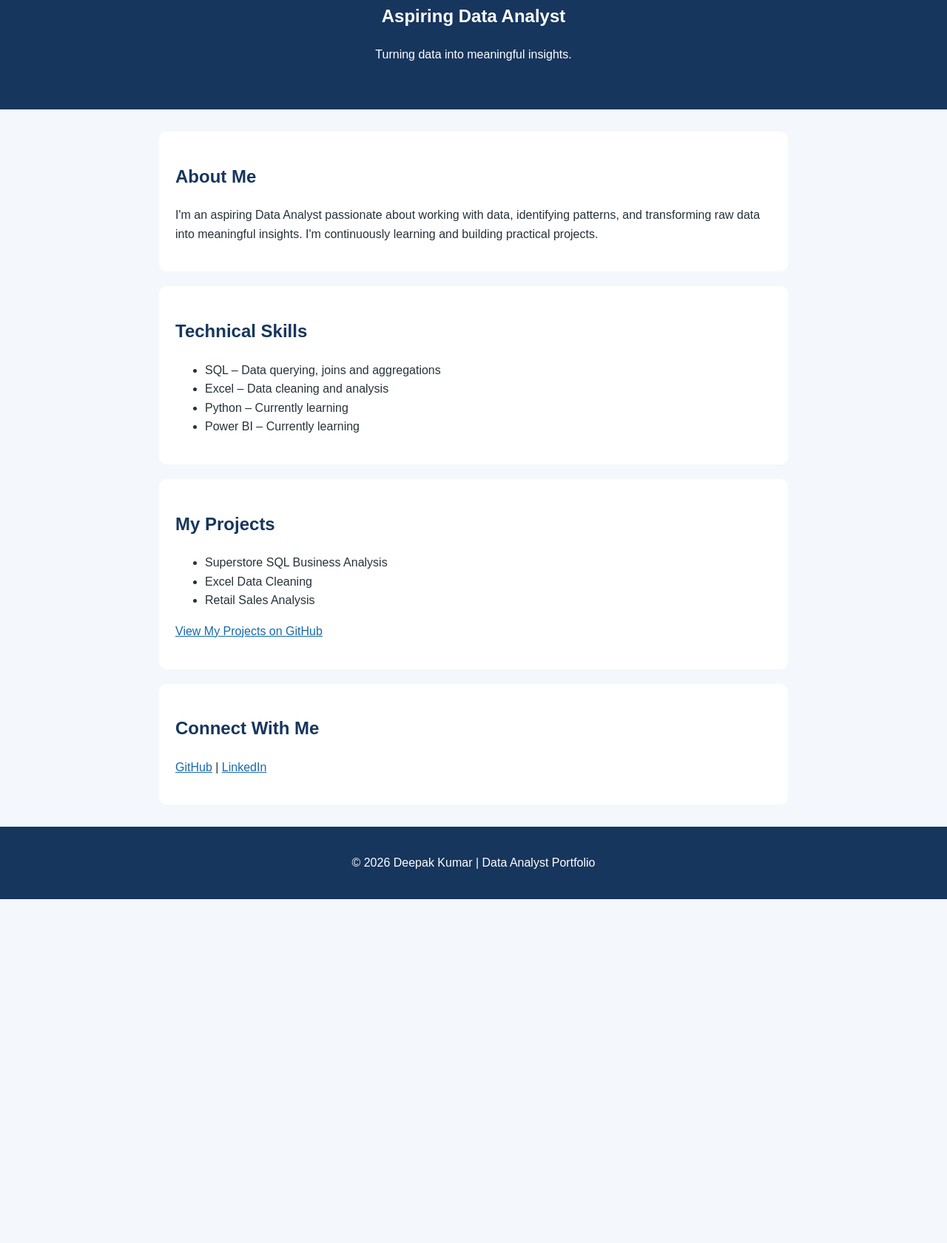
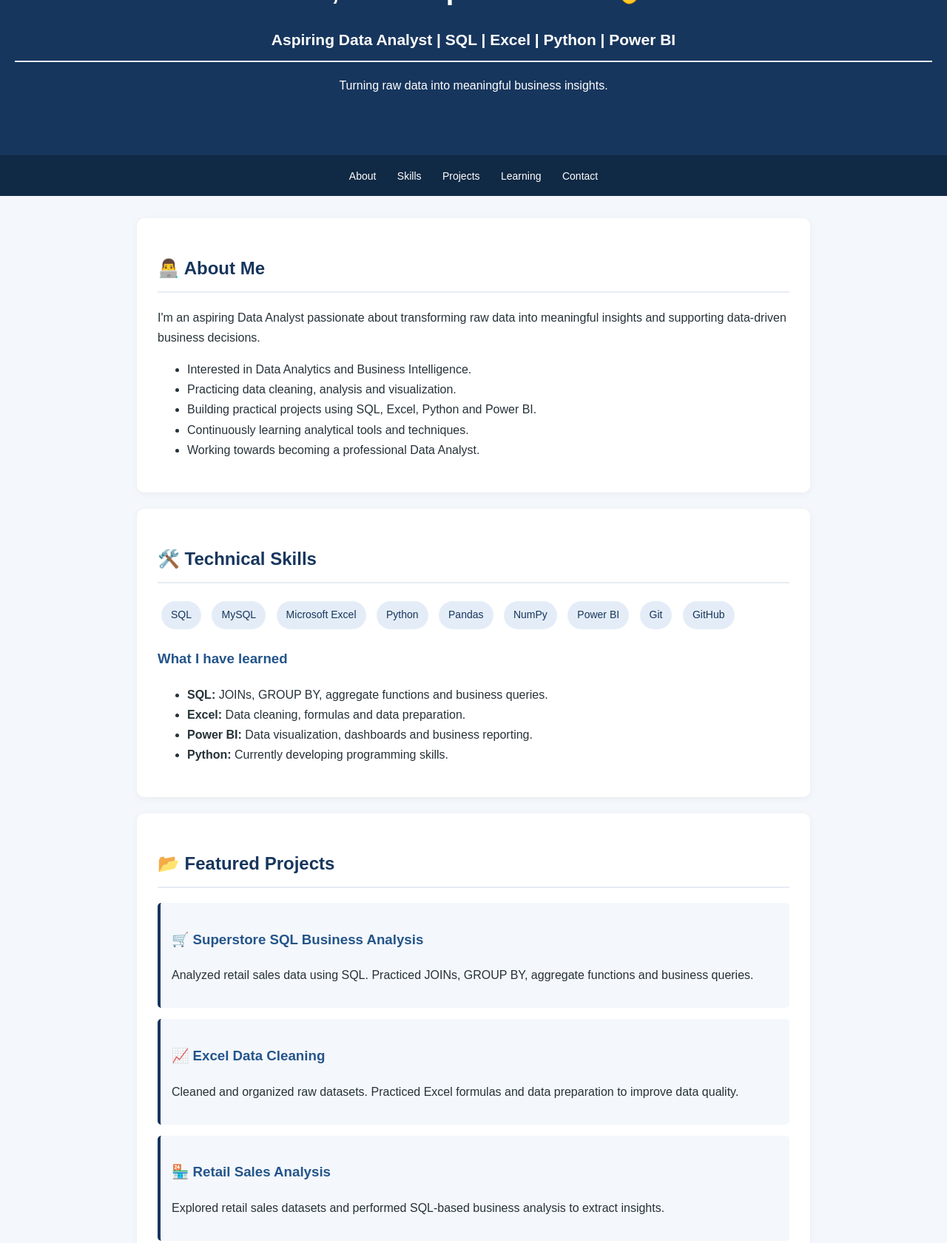
Before and after one commit to Deepak-24-lang/Data_Analyst, a plain HTML site: page index.html in a window 1280 px wide. Shown: the part 136-1817 px from the top of the page at 74% size. Before the commit the page ends 1352 px from the top, so only its background shows below. Drawn offline with Linux system fonts and the light colour scheme.

Commit message:
Revise index.html for enhanced portfolio presentation
Updated the portfolio layout and content for clarity and improved presentation.

```diff
--- a/index.html
+++ b/index.html
@@ -5,97 +5,301 @@
     <meta charset="UTF-8">
     <meta name="viewport" content="width=device-width, initial-scale=1.0">
     <title>Deepak Kumar | Data Analyst Portfolio</title>
+
     <style>
+        * {
+            box-sizing: border-box;
+        }
+
+        html {
+            scroll-behavior: smooth;
+        }
+
         body {
             font-family: Arial, sans-serif;
             background: #f4f7fb;
             color: #263238;
             margin: 0;
-            line-height: 1.6;
+            line-height: 1.7;
         }
+
         header {
             background: #17365d;
             color: white;
             text-align: center;
-            padding: 45px 20px;
+            padding: 65px 20px;
         }
+
+        header h1 {
+            font-size: 38px;
+            margin-bottom: 5px;
+        }
+
+        header h2 {
+            color: white;
+            font-size: 21px;
+        }
+
+        nav {
+            background: #102944;
+            padding: 14px;
+            text-align: center;
+            position: sticky;
+            top: 0;
+        }
+
+        nav a {
+            color: white;
+            text-decoration: none;
+            margin: 0 12px;
+            font-size: 14px;
+        }
+
+        nav a:hover {
+            color: #ffd166;
+        }
+
         main {
-            max-width: 850px;
+            max-width: 950px;
             margin: 30px auto;
             padding: 0 20px;
         }
+
         section {
             background: white;
-            padding: 22px;
-            margin-bottom: 20px;
+            padding: 28px;
+            margin-bottom: 22px;
             border-radius: 10px;
+            box-shadow: 0 2px 10px rgba(0,0,0,0.05);
         }
-        h2 { color: #17365d; }
-        a { color: #1769aa; }
+
+        h2 {
+            color: #17365d;
+            border-bottom: 2px solid #e5edf5;
+            padding-bottom: 10px;
+        }
+
+        h3 {
+            color: #24558a;
+        }
+
+        a {
+            color: #1769aa;
+        }
+
+        .project {
+            background: #f4f7fb;
+            padding: 15px;
+            border-left: 4px solid #17365d;
+            margin: 15px 0;
+            border-radius: 5px;
+        }
+
+        .skills span {
+            display: inline-block;
+            background: #e4edf7;
+            color: #17365d;
+            padding: 7px 13px;
+            margin: 5px;
+            border-radius: 20px;
+            font-size: 14px;
+        }
+
+        .contact a {
+            margin-right: 15px;
+            font-weight: bold;
+        }
+
         footer {
             text-align: center;
-            padding: 20px;
+            padding: 25px;
             background: #17365d;
             color: white;
         }
+
+        @media (max-width: 600px) {
+            header h1 {
+                font-size: 28px;
+            }
+
+            nav a {
+                display: inline-block;
+                margin: 5px;
+            }
+
+            section {
+                padding: 20px;
+            }
+        }
     </style>
 </head>
+
 <body>
 
 <header>
     <h1>Hi, I'm Deepak Kumar! 👋</h1>
-    <h2 style="color:white;">Aspiring Data Analyst</h2>
-    <p>Turning data into meaningful insights.</p>
+    <h2>Aspiring Data Analyst | SQL | Excel | Python | Power BI</h2>
+    <p>Turning raw data into meaningful business insights.</p>
 </header>
 
+<nav>
+    <a href="#about">About</a>
+    <a href="#skills">Skills</a>
+    <a href="#projects">Projects</a>
+    <a href="#learning">Learning</a>
+    <a href="#contact">Contact</a>
+</nav>
+
 <main>
-    <section>
-        <h2>About Me</h2>
+
+    <section id="about">
+        <h2>👨‍💻 About Me</h2>
+
         <p>
-            I'm an aspiring Data Analyst passionate about working with data,
-            identifying patterns, and transforming raw data into meaningful
-            insights. I'm continuously learning and building practical projects.
+            I'm an aspiring Data Analyst passionate about transforming
+            raw data into meaningful insights and supporting data-driven
+            business decisions.
+        </p>
+
+        <ul>
+            <li>Interested in Data Analytics and Business Intelligence.</li>
+            <li>Practicing data cleaning, analysis and visualization.</li>
+            <li>Building practical projects using SQL, Excel, Python and Power BI.</li>
+            <li>Continuously learning analytical tools and techniques.</li>
+            <li>Working towards becoming a professional Data Analyst.</li>
+        </ul>
+    </section>
+
+    <section id="skills">
+        <h2>🛠️ Technical Skills</h2>
+
+        <div class="skills">
+            <span>SQL</span>
+            <span>MySQL</span>
+            <span>Microsoft Excel</span>
+            <span>Python</span>
+            <span>Pandas</span>
+            <span>NumPy</span>
+            <span>Power BI</span>
+            <span>Git</span>
+            <span>GitHub</span>
+        </div>
+
+        <h3>What I have learned</h3>
+        <ul>
+            <li><b>SQL:</b> JOINs, GROUP BY, aggregate functions and business queries.</li>
+            <li><b>Excel:</b> Data cleaning, formulas and data preparation.</li>
+            <li><b>Power BI:</b> Data visualization, dashboards and business reporting.</li>
+            <li><b>Python:</b> Currently developing programming skills.</li>
+        </ul>
+    </section>
+
+    <section id="projects">
+        <h2>📂 Featured Projects</h2>
+
+        <div class="project">
+            <h3>🛒 Superstore SQL Business Analysis</h3>
+            <p>
+                Analyzed retail sales data using SQL.
+                Practiced JOINs, GROUP BY, aggregate functions
+                and business queries.
+            </p>
+        </div>
+
+        <div class="project">
+            <h3>📈 Excel Data Cleaning</h3>
+            <p>
+                Cleaned and organized raw datasets.
+                Practiced Excel formulas and data preparation
+                to improve data quality.
+            </p>
+        </div>
+
+        <div class="project">
+            <h3>🏪 Retail Sales Analysis</h3>
+            <p>
+                Explored retail sales datasets and performed
+                SQL-based business analysis to extract insights.
+            </p>
+        </div>
+
+        <div class="project">
+            <h3>📊 Power BI Dashboard Projects</h3>
+            <p>
+                Practiced Power BI dashboard development,
+                data visualization and business reporting
+                through intermediate and advanced learning.
+            </p>
+            <p>
+                <i>Add your actual Power BI project links and
+                dashboard screenshots here.</i>
+            </p>
+        </div>
+
+        <p>
+            <a href="https://github.com/Deepak-24-lang/Data_Analyst"
+               target="_blank">
+                Explore All Projects on GitHub →
+            </a>
+        </p>
+    </section>
+
+    <section id="learning">
+        <h2>📚 Currently Learning</h2>
+
+        <ul>
+            <li>Python for Data Analytics</li>
+            <li>Advanced SQL</li>
+            <li>Exploratory Data Analysis (EDA)</li>
+            <li>Business Intelligence</li>
+        </ul>
+
+        <p>
+            My goal is to develop strong analytical skills
+            and build practical projects using real-world datasets.
         </p>
     </section>
 
     <section>
-        <h2>Technical Skills</h2>
-        <ul>
-            <li>SQL – Data querying, joins and aggregations</li>
-            <li>Excel – Data cleaning and analysis</li>
-            <li>Python – Currently learning</li>
-            <li>Power BI – Currently learning</li>
-        </ul>
+        <h2>🌐 Technologies & Tools</h2>
+
+        <div class="skills">
+            <span>SQL</span>
+            <span>Excel</span>
+            <span>Python</span>
+            <span>Power BI</span>
+            <span>MySQL</span>
+            <span>Git</span>
+            <span>GitHub</span>
+        </div>
     </section>
 
-    <section>
-        <h2>My Projects</h2>
-        <ul>
-            <li>Superstore SQL Business Analysis</li>
-            <li>Excel Data Cleaning</li>
-            <li>Retail Sales Analysis</li>
-        </ul>
+    <section id="contact" class="contact">
+        <h2>🤝 Connect With Me</h2>
+
         <p>
-            <a href="https://github.com/Deepak-24-lang/Data_Analyst">
-                View My Projects on GitHub
-            </a>
+            <b>GitHub:</b>
+            <a href="https://github.com/Deepak-24-lang"
+               target="_blank">Visit GitHub</a>
+        </p>
+
+        <p>
+            <b>LinkedIn:</b>
+            <a href="https://www.linkedin.com/in/deepak24kumar/"
+               target="_blank">Connect on LinkedIn</a>
+        </p>
+
+        <p>
+            Feel free to connect with me and explore my
+            data analytics projects!
         </p>
     </section>
 
-    <section>
-        <h2>Connect With Me</h2>
-        <p>
-            <a href="https://github.com/Deepak-24-lang">GitHub</a>
-            |
-            <a href="https://www.linkedin.com/in/deepak24kumar/">
-                LinkedIn
-            </a>
-        </p>
-    </section>
 </main>
 
 <footer>
     <p>© 2026 Deepak Kumar | Data Analyst Portfolio</p>
+    <p>Turning data into insights, one project at a time.</p>
 </footer>
 
 </body>
```
